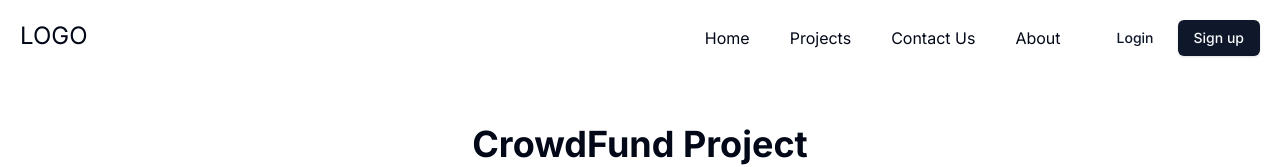
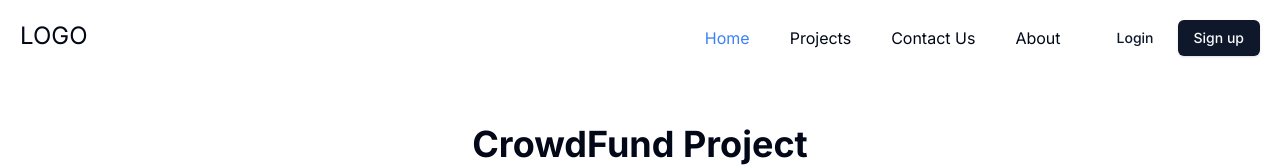
Before and after one commit to LemarCanete/crowdfund, a Next.js app: page / in a window 1280 px wide. Shown: the top 167 px of the page. Built offline with nearby package versions, Linux system fonts and the light colour scheme; no server answers.

Commit message:
Added highlight color for nav
[Profile Page][Jusiemlee]

```diff
--- a/src/components/Navbar.jsx
+++ b/src/components/Navbar.jsx
@@ -3,6 +3,7 @@ import React, { useEffect, useState } from 'react'
 import { Button } from './ui/button'
 import Link from 'next/link'
 import { useRouter } from 'next/navigation'
+import { usePathname } from 'next/navigation'
 import { auth } from '@/utils/firebase-config'
 import {
     Avatar,
@@ -33,6 +34,7 @@ import AddAProjectDialog from '@/components/AddAProjectDialog'
 const Navbar = () => {
     const [isLoggedIn, setIsLoggedIn] = useState(false);
     const router = useRouter();
+    const pathname = usePathname();
     const [user, setUser] = useState();
 
     useEffect(()=>{
@@ -51,10 +53,10 @@ const Navbar = () => {
             <Link href="/" className="text-2xl">LOGO</Link>
 
             <div className="flex gap-10 items-center">
-                <Link className="" href='/'>Home</Link>
-                <Link className="" href='/Projects'>Projects</Link>
-                <Link className="" href='/Contact'>Contact Us</Link>
-                <Link className="" href='/About'>About</Link>
+            <Link className={pathname === '/' ? 'text-blue-500' : ''} href='/'>Home</Link>
+            <Link className={pathname === '/Projects' ? 'text-blue-500' : ''} href='/Projects'>Projects</Link>
+            <Link className={pathname === '/Contact' ? 'text-blue-500' : ''} href='/Contact'>Contact Us</Link>
+            <Link className={pathname === '/About' ? 'text-blue-500' : ''} href='/About'>About</Link>
                 {!isLoggedIn && <div className="gap-2 flex">
                     <Button variant="link" onClick={()=> router.push('/Login')}>Login</Button>
                     <Button variant="" onClick={()=> router.push('/SignUp')}>Sign up</Button>
@@ -73,7 +75,7 @@ const Navbar = () => {
                             <DropdownMenuLabel>My Account</DropdownMenuLabel>
                             <DropdownMenuSeparator />
                             <DropdownMenuGroup>
-                            <DropdownMenuItem>
+                            <DropdownMenuItem onClick={()=>router.push('/Profile')}>
                                 <FaRegUser className="me-2 text-gray-500"/> Profile
                                 <DropdownMenuShortcut>⇧⌘P</DropdownMenuShortcut>
                             </DropdownMenuItem>
```
